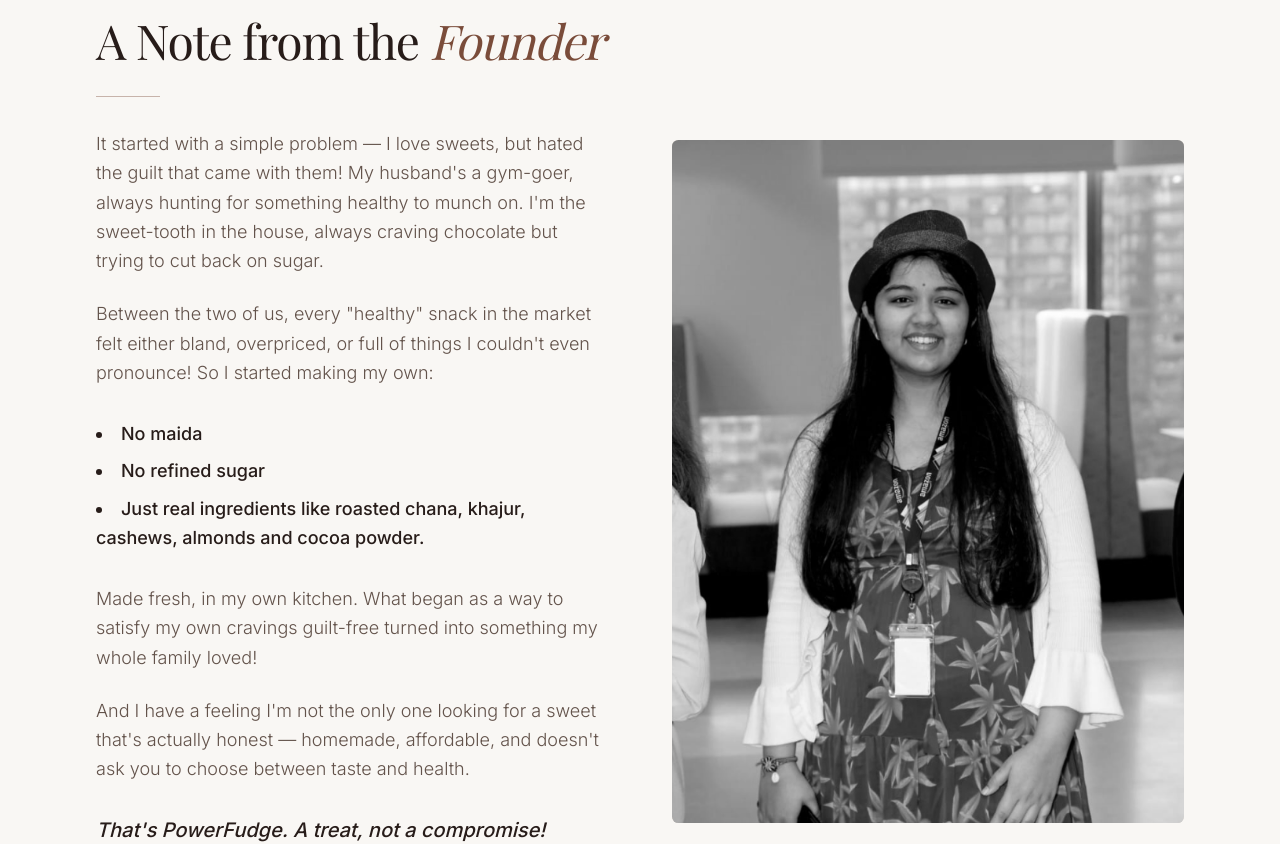
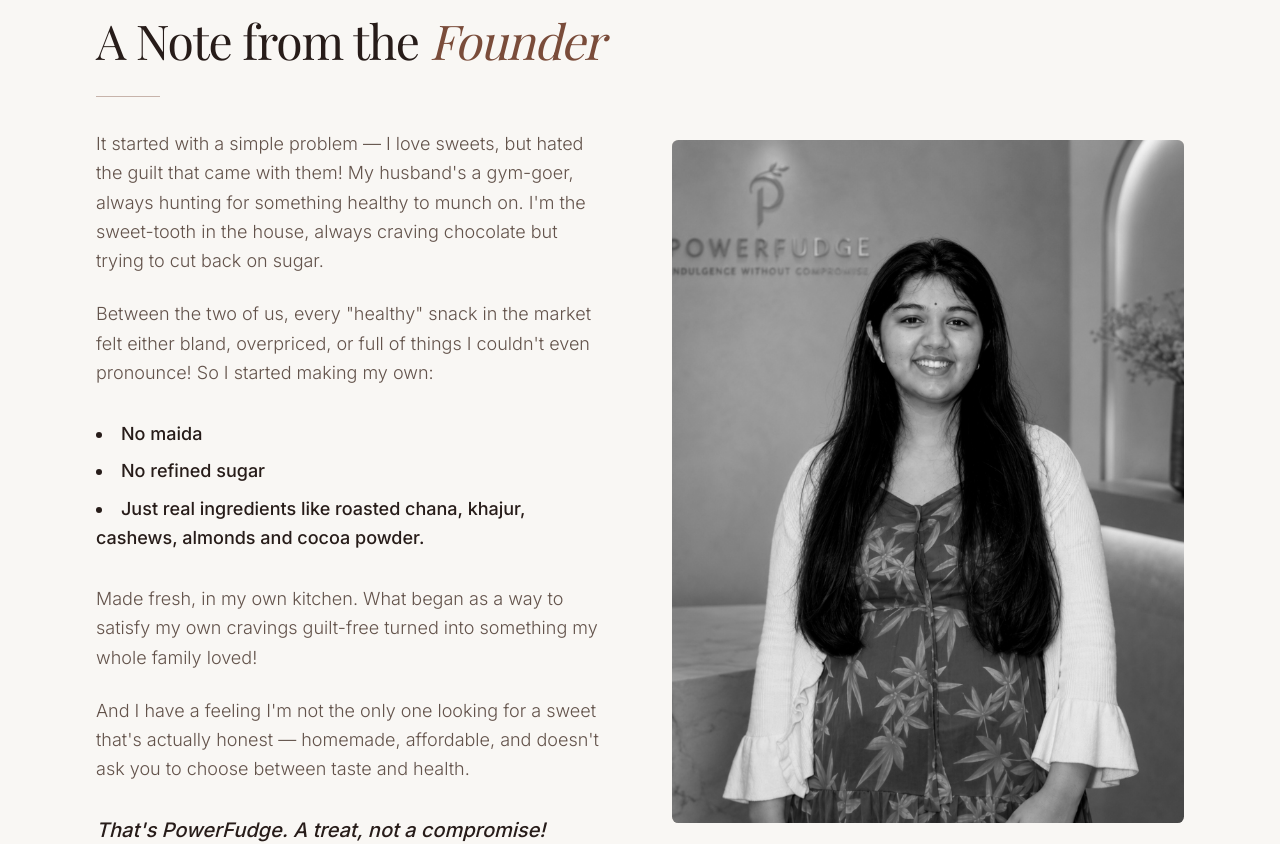
Before and after one commit to 2005Hari/powerfudge, a Next.js app: page /about in a window 1280 px wide. Shown: the part 640-1484 px from the top of the page. Built offline with nearby package versions, Linux system fonts and the light colour scheme; a web font is replaced by a local one.

Commit message:
Replace founder image

```diff
--- a/src/components/about/FounderLetter.tsx
+++ b/src/components/about/FounderLetter.tsx
@@ -61,7 +61,7 @@ export default function FounderLetter() {
           >
             {/* Founder Image */}
             <Image
-              src="/images/founder.png"
+              src="/images/founder.jpg"
               alt="Megha, Founder of PowerFudge"
               fill
               className="object-cover grayscale hover:grayscale-0 transition-all duration-700 object-top"
```
Also changed, not shown: public/images/founder.jpg (added), public/images/founder.png (deleted).
